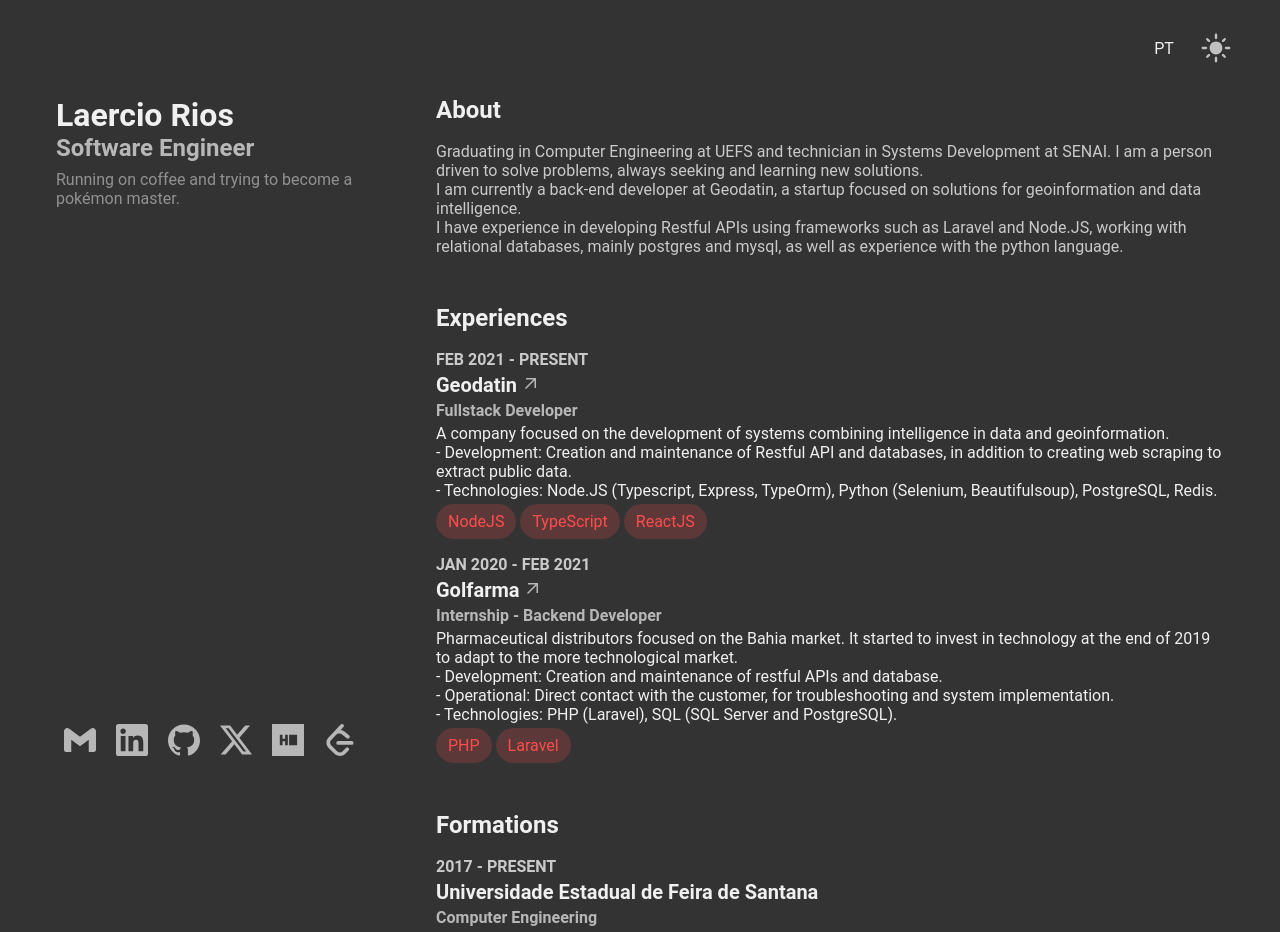
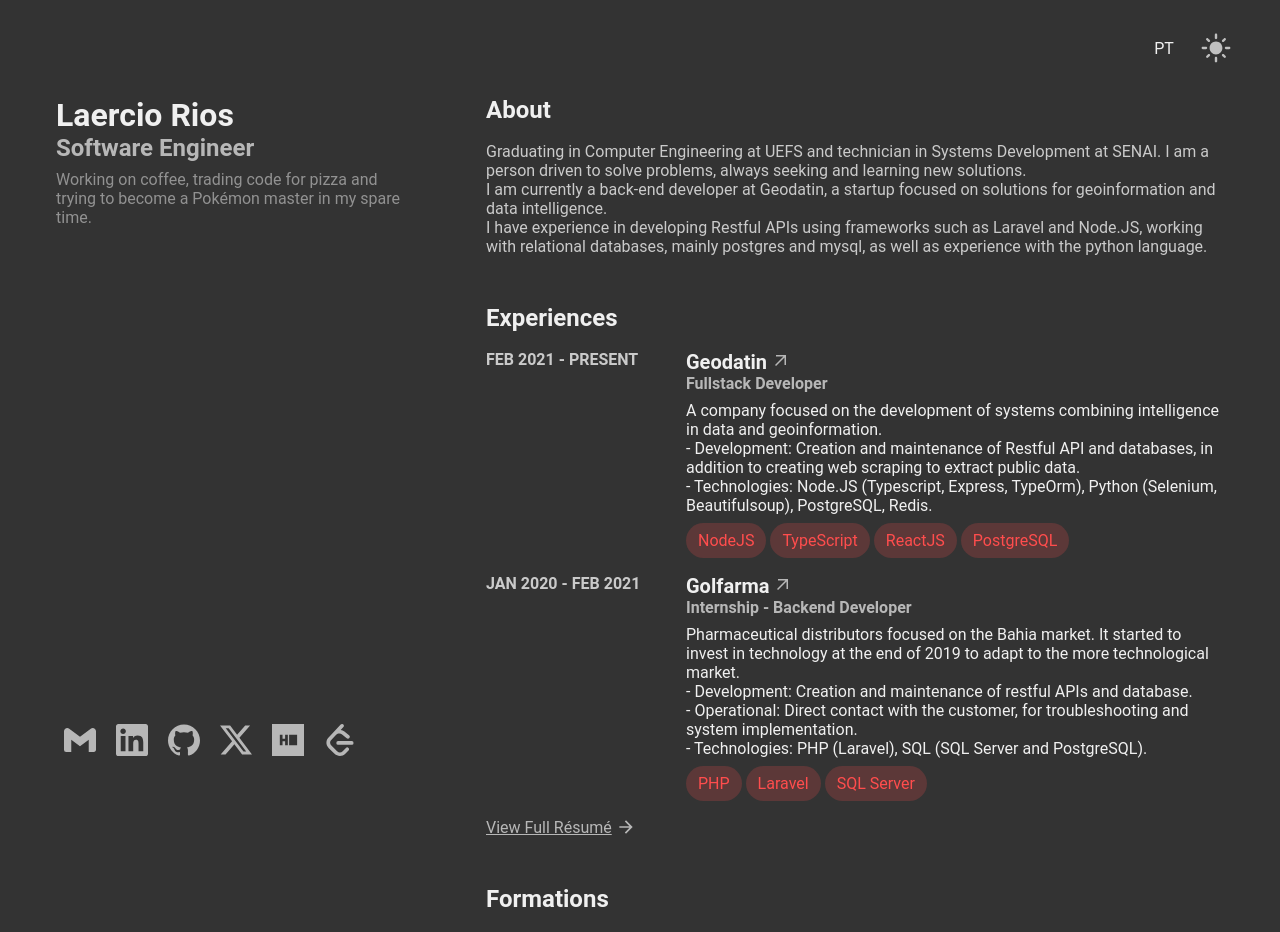
Before and after one commit to LaercioSR/laerciorios.com, a React (Vite) app: page / in a window 1280 px wide. Shown: the top 932 px of the page. Built offline with nearby package versions, Linux system fonts and the light colour scheme.

Commit message:
:sparkles: Add link for resumé

```diff
--- a/src/i18n/locales/en.json
+++ b/src/i18n/locales/en.json
@@ -11,8 +11,9 @@
     }
   },
   "profession": "Software Engineer",
-  "description": "Running on coffee and trying to become a pokémon master.",
+  "description": "Working on coffee, trading code for pizza and trying to become a Pokémon master in my spare time.",
   "seeResume": "View Full Résumé",
+  "linkResume": "/resume/en.pdf",
   "present": "Present",
   "about": {
     "title": "About",
--- a/src/i18n/locales/pt.json
+++ b/src/i18n/locales/pt.json
@@ -11,8 +11,9 @@
     }
   },
   "profession": "Desenvolvedor de Software",
-  "description": "Tricolor, funcionando a base do café e tentando me tornar um mestre pokémon.",
+  "description": "Funcionando a base do café, trocando código por pizza e tentando me tornar um mestre pokémon nas horas vagas.",
   "seeResume": "Veja o currículo completo",
+  "linkResume": "/resume/pt.pdf",
   "present": "Presente",
   "about": {
     "title": "Sobre",
--- a/src/pages/Home/index.tsx
+++ b/src/pages/Home/index.tsx
@@ -22,6 +22,8 @@ import {
   ExperienceFormationRole,
   SkillsList,
   SkillItem,
+  ExperienceFormationContent,
+  LinkResume,
 } from "./styles";
 import { Header } from "../../components/Header";
 import GithubLogo from "./../../assets/github.svg?react";
@@ -31,6 +33,7 @@ import LeetCodeLogo from "./../../assets/leetcode.svg?react";
 import LinkedinLogo from "./../../assets/linkedin.svg?react";
 import XLogo from "./../../assets/x.svg?react";
 import ArrowOutward from "./../../assets/arrow-outward.svg?react";
+import ArrowForward from "./../../assets/arrow-forward.svg?react";
 
 export function Home() {
   const { t } = useTranslation();
@@ -74,7 +77,7 @@ export function Home() {
       key: "geodatin",
       startDate: new Date("2021-02-01"),
       endDate: t("present"),
-      skills: ["NodeJS", "TypeScript", "ReactJS"],
+      skills: ["NodeJS", "TypeScript", "ReactJS", "PostgreSQL"],
       link: "https://geodatin.com/",
     },
     {
@@ -82,7 +85,7 @@ export function Home() {
       key: "golfarma",
       startDate: new Date("2020-01-01"),
       endDate: new Date("2021-02-01"),
-      skills: ["PHP", "Laravel"],
+      skills: ["PHP", "Laravel", "SQL Server"],
       link: "https://golfarma.com.br/",
     },
   ];
@@ -103,6 +106,8 @@ export function Home() {
       link: "https://www.senai.br/",
     },
   ];
+
+  // const projects = [];
 
   return (
     <Container>
@@ -151,6 +156,7 @@ export function Home() {
                       date: experience.endDate,
                     })}
                   </SectionDate>
+                  <ExperienceFormationContent>
                     <ExperienceFormationTitle href={experience.link}>
                       {experience.name}
                       {experience.link && <ArrowOutward />}
@@ -166,9 +172,14 @@ export function Home() {
                         return <SkillItem key={skill}>{skill}</SkillItem>;
                       })}
                     </SkillsList>
+                  </ExperienceFormationContent>
                 </ExperienceFormation>
               );
             })}
+            <LinkResume href={t("linkResume")} target="__blank">
+              {t("seeResume")}
+              <ArrowForward />
+            </LinkResume>
           </SectionInfo>
           <SectionInfo>
             <SectionTitle>{t("formations.title")}</SectionTitle>
@@ -184,8 +195,10 @@ export function Home() {
                       date: formation.endDate,
                     })}
                   </SectionDate>
-                  <ExperienceFormationTitle>
+                  <ExperienceFormationContent>
+                    <ExperienceFormationTitle href={formation.link}>
                       {formation.name}
+                      {formation.link && <ArrowOutward />}
                     </ExperienceFormationTitle>
                     <ExperienceFormationRole>
                       {t(`formations.${formation.key}.course`)}
@@ -193,6 +206,7 @@ export function Home() {
                     <ExperienceFormationDescription>
                       {t(`formations.${formation.key}.description`)}
                     </ExperienceFormationDescription>
+                  </ExperienceFormationContent>
                 </ExperienceFormation>
               );
             })}
--- a/src/pages/Home/styles.ts
+++ b/src/pages/Home/styles.ts
@@ -15,7 +15,7 @@ export const Content = styled("div")`
   flex-direction: column;
   gap: 5rem;
 
-  @media (min-width: 768px) {
+  @media (min-width: 1024px) {
     flex-direction: row;
     justify-content: space-between;
     position: relative;
@@ -27,8 +27,8 @@ export const LeftSide = styled("div")`
   flex-direction: column;
   gap: 3rem;
 
-  @media (min-width: 768px) {
-    width: 300px;
+  @media (min-width: 1024px) {
+    min-width: 350px;
     height: calc(100vh - 6rem);
     justify-content: space-between;
     position: sticky;
@@ -92,9 +92,7 @@ export const RightSide = styled("div")`
   display: flex;
   flex-direction: column;
   gap: 3rem;
-
-  @media (min-width: 768px) {
-  }
+  padding-bottom: 2rem;
 `;
 
 export const SectionInfo = styled("div")`
@@ -120,12 +118,23 @@ export const ExperienceFormation = styled("div")`
   display: flex;
   flex-direction: column;
   gap: 0.25rem;
+
+  @media (min-width: 768px) {
+    flex-direction: row;
+    gap: 0.5rem;
+  }
 `;
+
+export const ExperienceFormationContent = styled("div")``;
 
 export const SectionDate = styled("p")`
   opacity: 0.8;
   text-transform: uppercase;
   font-weight: 700;
+
+  @media (min-width: 768px) {
+    min-width: 12rem;
+  }
 `;
 
 export const ExperienceFormationTitle = styled("a")`
@@ -160,6 +169,7 @@ export const ExperienceFormationRole = styled("p")`
 
 export const ExperienceFormationDescription = styled("p")`
   white-space: pre-line;
+  margin: 0.5rem 0;
 `;
 
 export const SkillsList = styled("ul")`
@@ -174,3 +184,23 @@ export const SkillItem = styled("li")`
   background-color: ${(props) => props.theme.button};
   color: ${(props) => props.theme.buttonText};
 `;
+
+export const LinkResume = styled("a")`
+  color: ${(props) => props.theme.text};
+  text-decoration: underline;
+  opacity: 0.7;
+  display: flex;
+  align-items: center;
+  gap: 0.25rem;
+  transition: opacity 0.2s ease-in-out;
+
+  svg {
+    width: 1.25rem;
+    height: 1.25rem;
+    fill: ${(props) => props.theme.text};
+  }
+
+  &:hover {
+    opacity: 1;
+  }
+`;
```
Also changed, not shown: 2 other files (tests, documents, lock files or other folders). Lines whose indentation alone changed are shown as unchanged.
